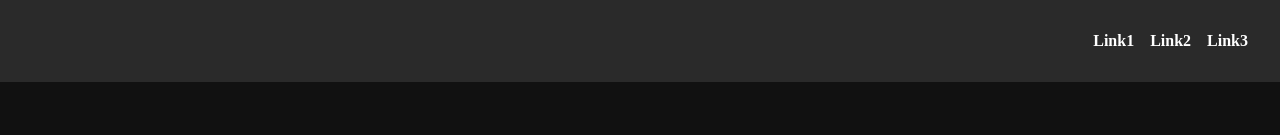
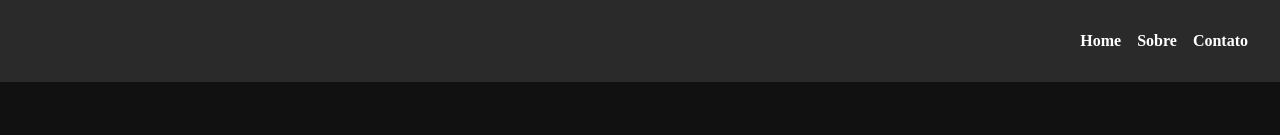
Before and after one commit to RafaelR4mos/praticas-de-acessibilidade, a plain HTML site: page index.html in a window 1280 px wide. Shown: the top 135 px of the page. Drawn offline with Linux system fonts and the light colour scheme.

Commit message:
fix: nome links reais

```diff
--- a/index.html
+++ b/index.html
@@ -13,9 +13,9 @@
   <header class="header-container">
     <div class="nav-list-container">
       <ul>
-        <li><a href="#">Link1</a></li>
-        <li><a href="#">Link2</a></li>
-        <li><a href="#">Link3</a></li>
+        <li><a href="#">Home</a></li>
+        <li><a href="#">Sobre</a></li>
+        <li><a href="#">Contato</a></li>
       </ul>
     </div>
   </header>
```
